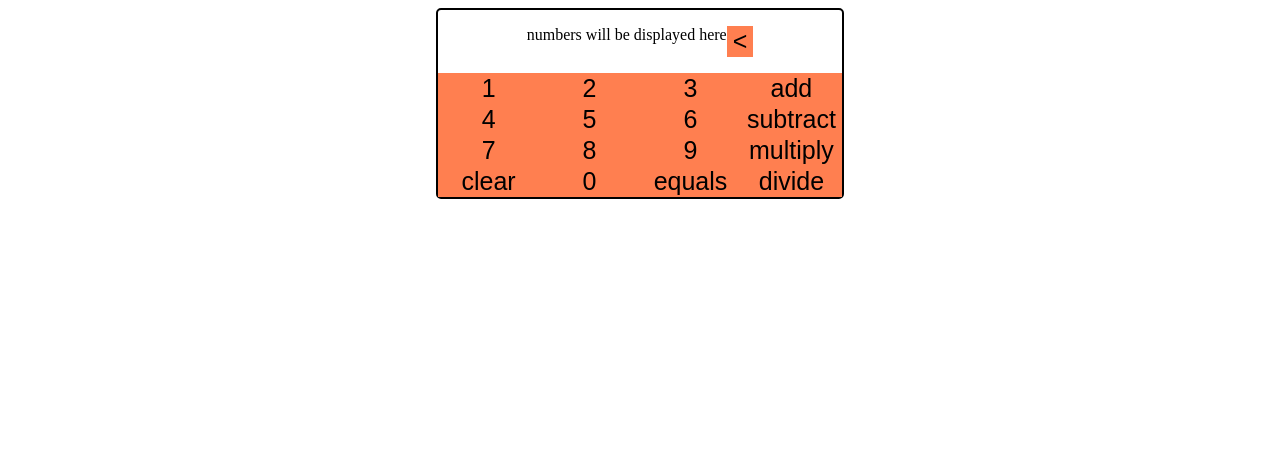
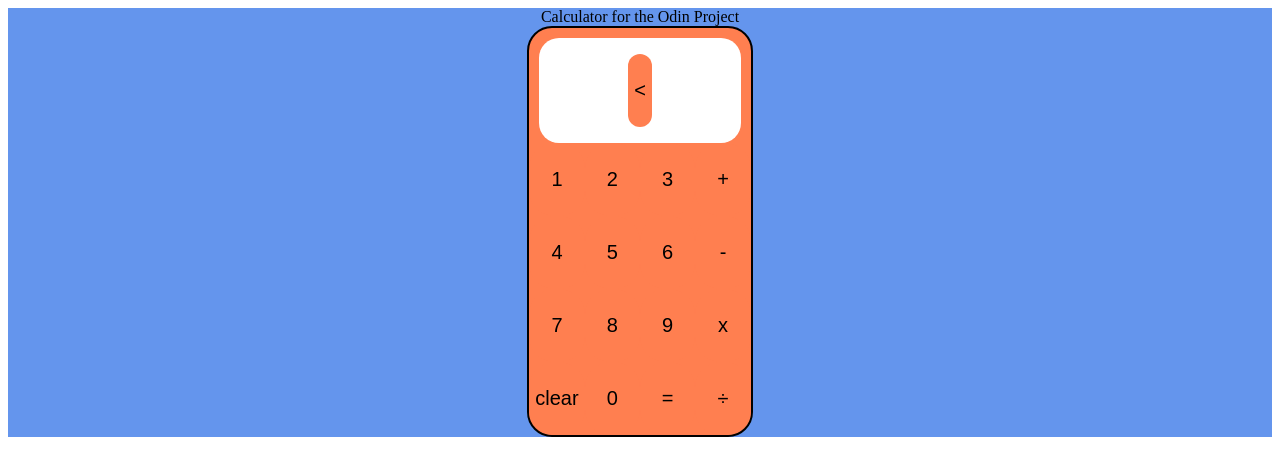
Before and after one commit to Dylaan94/Calculator, a plain HTML site: page index.html in a window 1280 px wide. Drawn offline with Linux system fonts and the light colour scheme.

Commit message:
basic CSS, display js

```diff
--- a/index.html
+++ b/index.html
@@ -8,10 +8,13 @@
 </head>
 <body>
     <div class = "container">
+        <div class = "header">
+            Calculator for the Odin Project
+        </div>
         <div class = "calculatorContainer">
             <div class = "calcDisplay">
-                <p class = "display">
-                    numbers will be displayed here
+                <p class = "display" id = "display">
+
                 </p>
                 <p class = "backspaceBtn">
                     <button class = "btn" id = "backspace"> < </button>
@@ -23,22 +26,22 @@
                 <button class = "btn" id = "1"> 1 </button>
                 <button class = "btn" id = "2"> 2 </button>
                 <button class = "btn" id = "3"> 3 </button>
-                <button class = "btn" id = "add"> add </button>
+                <button class = "btn" id = "add"> + </button>
 
                 <button class = "btn" id = "4"> 4 </button>
                 <button class = "btn" id = "5"> 5 </button>
                 <button class = "btn" id = "6"> 6 </button>
-                <button class = "btn" id = "subtract"> subtract </button>
+                <button class = "btn" id = "subtract"> - </button>
 
                 <button class = "btn" id = "7"> 7 </button>
                 <button class = "btn" id = "8"> 8 </button>
                 <button class = "btn" id = "9"> 9 </button>
-                <button class = "btn" id = "multiply"> multiply </button>
+                <button class = "btn" id = "multiply"> x </button>
 
                 <button class = "btn" id = "clear"> clear </button>
                 <button class = "btn" id = "zero"> 0 </button>
-                <button class = "btn" id = "equals"> equals </button>
-                <button class = "btn" id = "divide"> divide </button>
+                <button class = "btn" id = "equals"> = </button>
+                <button class = "btn" id = "divide"> ÷ </button>
             </div>
 
 
--- a/javascript.js
+++ b/javascript.js
@@ -1,3 +1,13 @@
+let a;
+let b;
+let operator;
+let display = document.getElementById("display");
+let button = Array.from(document.getElementsByClassName("btn"));
+
+// argument variables
+let firstArg;
+let secondArg;
+
 // calculator functions
 
 function add (a,b) {
@@ -13,9 +23,47 @@ function multiply (a,b) {
 }
 
 function divide (a,b) {
-    return a * b;
+    return a / b;
 }
 
-function operate (){
+function operate (a,b,operator){
+	if (operator === "+") {
+		add(a,b);
+	} else if (operator === "-") {
+		subtract(a,b);
+	} else if (operator === "*"){
+		multiply(a,b);
+	} else if (operator === "/"){
+		divide(a,b);
+	}
+}
 
-}
+// functionality
+
+button.forEach(button => {
+	button.addEventListener("click", function () {
+			display.innerHTML += button.innerHTML;
+
+
+	})
+})
+// uses for each to change the input on the display.
+// now I need to concat the numbers
+
+// need to create a function that creates a string from the inputs and
+// stores them as an argument variable
+
+// need to make it that when an operator variable is clicked, the current
+// innerHTML becomes an argument.
+
+// Then, once the equals sign has been hit, the second string will be
+// stored as an argument too.
+
+function firstArgFunc () {
+	if (!display.innerHTML === NaN ){
+		display.innerHTML = toString.firstArg;
+		console.log(firstArg)
+	}
+
+
+};
--- a/style.css
+++ b/style.css
@@ -1,30 +1,42 @@
 .container {
     display: flex;
-    justify-content: center;
+    flex-direction: column;
+    align-items: center;
+    background: cornflowerblue;
 }
 
 .calcDisplay{
     display: flex;
     justify-content: center;
+    background: white;
+    margin-top: 10px;
+    margin-right: 10px;
+    margin-left: 10px;
+    border-radius: 20px;
 }
 
 .calculatorContainer {
     display: flex;
     flex-direction: column;
     border: 2px solid black;
-    border-radius: 5px;
+    border-radius: 25px;
+    max-width: 300px;
+    max-height: 500px;
+    background: coral;
 }
 
 .buttons {
-    padding: 0px;
     display: grid;
     grid-template-columns: 1fr 1fr 1fr 1fr;
 }
 
 .btn {
-    font-size: 25px;
+    font-size: 20px;
     background: coral;
     border: none;
+    padding-top: 25px;
+    padding-bottom: 25px;
+    border-radius: 25px;
 }
 
 .btn:hover {
```
